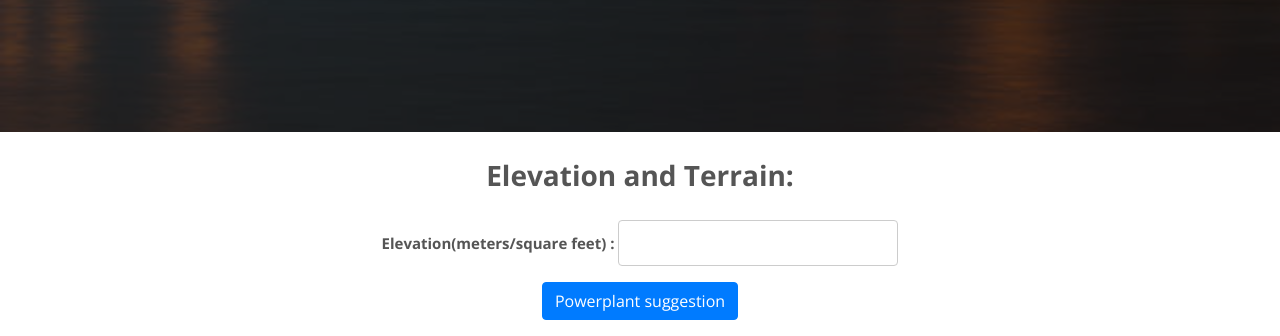
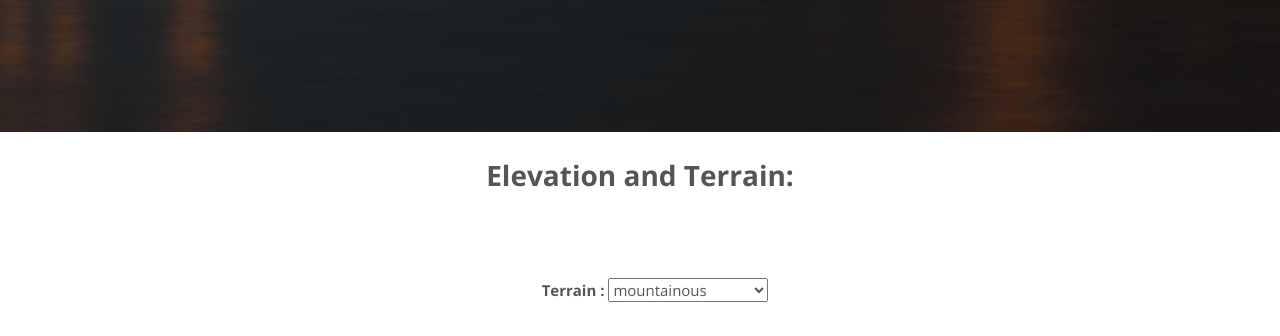
Before and after one commit to bnaveenbharathi/HydroCraftAI, a plain HTML site: page genenerate.html in a window 1280 px wide. Shown: the part 441-777 px from the top of the page. Drawn offline with nearby package versions, Linux system fonts and the light colour scheme; some packages are replaced by stand-ins of ours.

Commit message:
genenerate

```diff
--- a/genenerate.html
+++ b/genenerate.html
@@ -354,9 +354,8 @@
                 <input type="number" id="longitude" name="longitude" class="inputlength" required> -->
 
                 <h3 class="h11 font-weight-bold">Elevation and Terrain:</h3>
-                <label for="Elevation" class="font-weight-bold">Elevation(meters/square feet) :</label>
-				<input type="number" id="Elevation" name="Elevation" class="inputlength" required>
-				<br><button id="showPopupBtn" class="btn btn-primary">Powerplant suggestion</button>
+                <!-- <label for="Elevation" class="font-weight-bold">Elevation(meters/square feet) :</label>
+				<input type="number" id="Elevation" name="Elevation" class="inputlength" required> -->
 				<br><br><label for="Terrain" class="font-weight-bold terrain" >Terrain :</label>
                 <select id="Terrain" name="Terrain" class="selectionlength">
                     <option value="mountainous">mountainous</option>
@@ -373,7 +372,9 @@
 					<!-- <option value="lake">Lake</option> -->
 				</select><br>
 <a href="http://127.0.0.1:5501/Dam/Dam.html"><button>Generative Dam Model</button>
-</a>                <!-- Additional location and topography fields here -->
+</a>
+<br><button id="showPopupBtn" class="btn btn-primary">Powerplant suggestion</button>
+<!-- Additional location and topography fields here -->
                 <br>
 			</center>
         </div>
```
